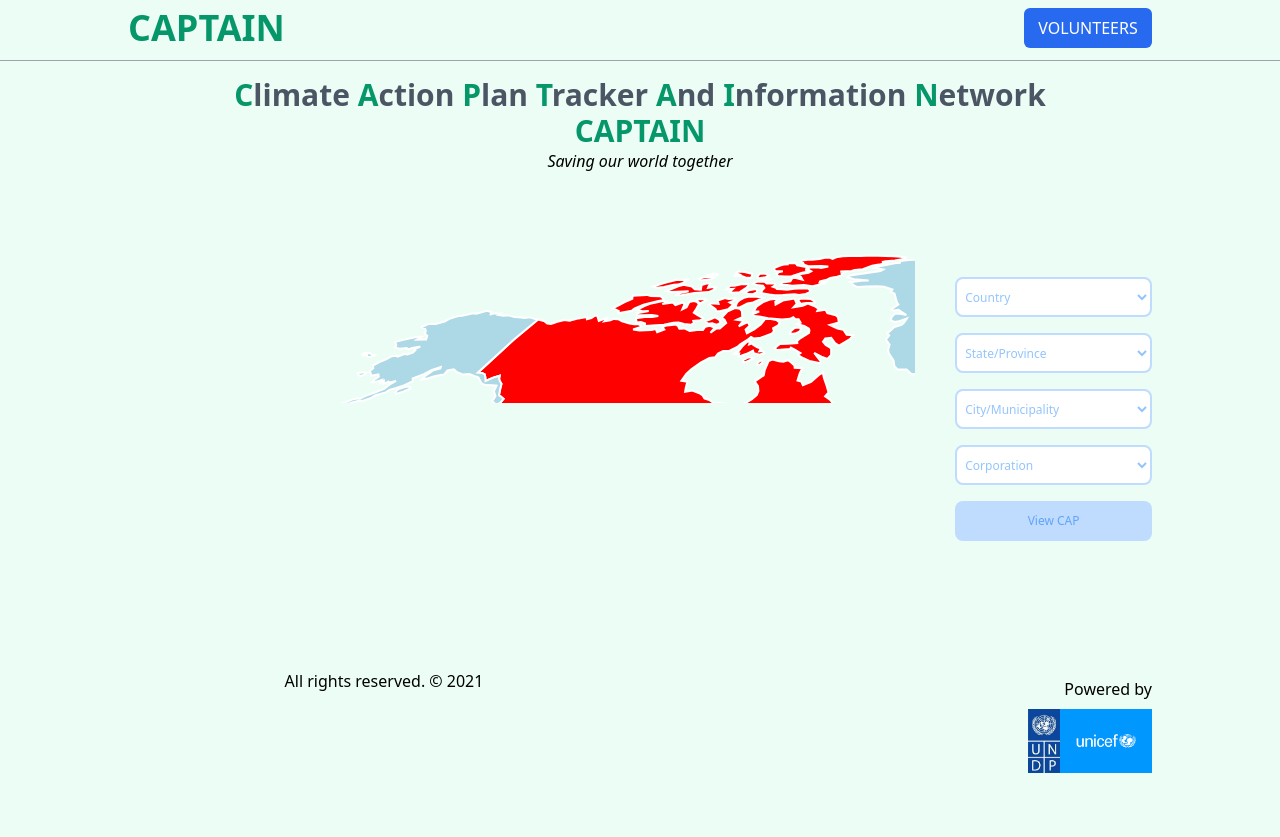
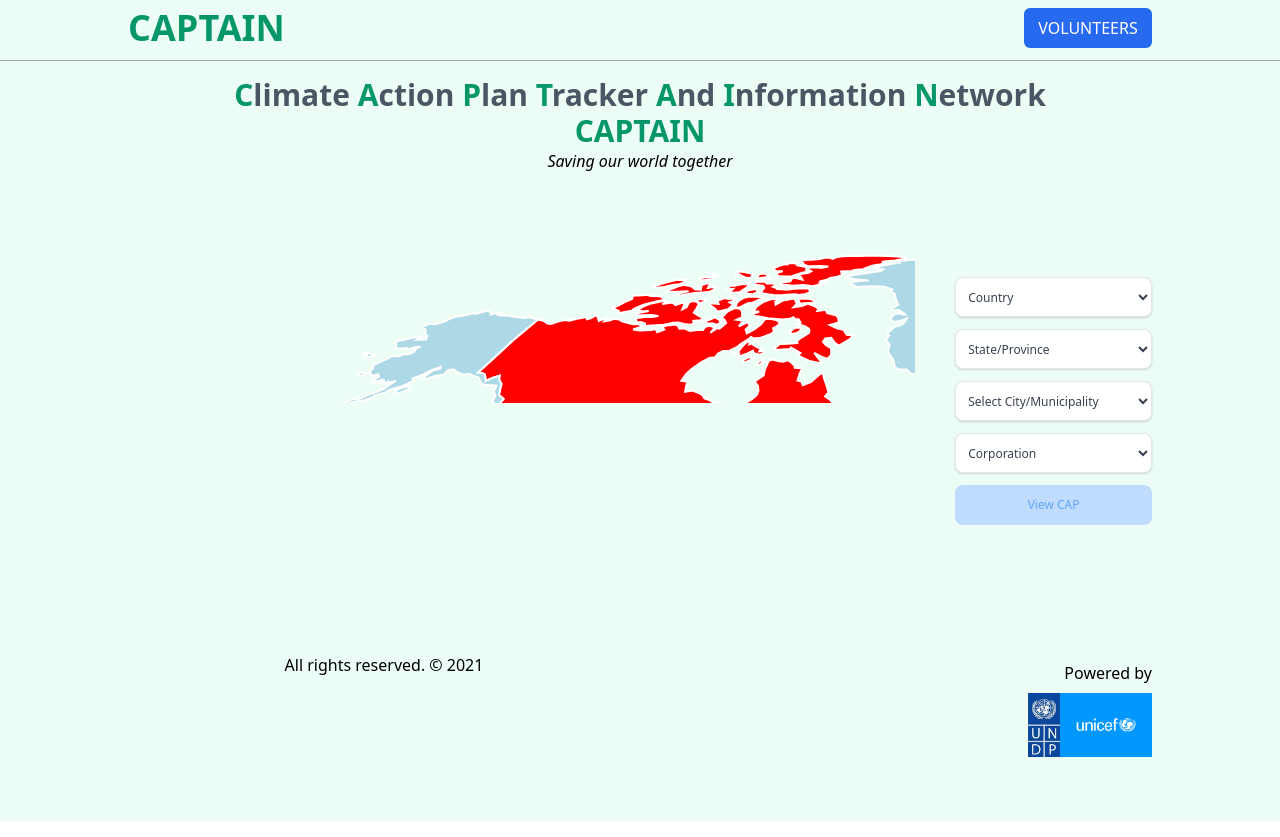
Before and after one commit to BamideleMo/captainun-front-end, a Nuxt app: page / in a window 1280 px wide. Built offline with nearby package versions, Linux system fonts and the light colour scheme.

Commit message:
edited form inputs fields

```diff
--- a/components/Countries.vue
+++ b/components/Countries.vue
@@ -1,5 +1,18 @@
 <template>
-  <span>
+  <select
+    class="
+      bg-white
+      border
+      shadow
+      w-full
+      rounded-lg
+      h-10
+      p-2
+      text-gray-700
+      focus:outline-none
+    "
+  >
+    <option value="" disabled selected>Country</option>
     <option value="Afganistan">Afghanistan</option>
     <option value="Albania">Albania</option>
     <option value="Algeria">Algeria</option>
@@ -245,8 +258,8 @@
     <option value="Yemen">Yemen</option>
     <option value="Zaire">Zaire</option>
     <option value="Zambia">Zambia</option>
-    <option value="Zimbabwe">Zimbabwe</option></span
-  >
+    <option value="Zimbabwe">Zimbabwe</option>
+  </select>
 </template>
 
 <script>
--- a/components/SortForm.vue
+++ b/components/SortForm.vue
@@ -1,39 +1,23 @@
 <template>
-  <div class="w-10/12 lg:w-full mx-auto">
+  <div class="w-7/12 lg:w-full mx-auto">
     <form class="mt-6 text-xs">
       <div class="">
-        <div class="w-1/2 float-left lg:w-full lg:float-none">
+        <div class="w-full">
+          <Countries />
+        </div>
+        <div class="w-full">
           <select
             class="
+              mt-3
               bg-white
-              w-11/12
-              lg:w-full
+              border
+              shadow
+              w-full
               rounded-lg
-              border-2 border-blue-200
-              text-blue-300
               h-10
-              px-1
+              p-2
+              text-gray-700
               focus:outline-none
-              mb-4
-            "
-          >
-            <option value="" disabled selected>Country</option>
-            <Countries />
-          </select>
-        </div>
-        <div class="w-1/2 text-right float-right lg:w-full lg:float-none">
-          <select
-            class="
-              lg:w-full
-              bg-white
-              w-11/12
-              rounded-lg
-              border-2 border-blue-200
-              text-blue-300
-              h-10
-              px-1
-              focus:outline-none
-              mb-4
             "
           >
             <option>State/Province</option>
@@ -41,39 +25,39 @@
           </select>
         </div>
       </div>
-      <div class="clear-both">
-        <div class="w-1/2 float-left lg:w-full lg:float-none">
+      <div class="">
+        <div class="w-full">
           <select
             class="
+              mt-3
               bg-white
-              w-11/12
-              lg:w-full
+              border
+              shadow
+              w-full
               rounded-lg
-              border-2 border-blue-200
-              text-blue-300
               h-10
-              px-1
+              p-2
+              text-gray-700
               focus:outline-none
-              mb-4
             "
           >
-            <option>City/Municipality</option>
+            <option>Select City/Municipality</option>
             <option>-</option>
           </select>
         </div>
-        <div class="w-1/2 text-right float-right lg:w-full lg:float-none">
+        <div class="w-full">
           <select
             class="
+              mt-3
               bg-white
-              w-11/12
-              lg:w-full
+              border
+              shadow
+              w-full
               rounded-lg
-              border-2 border-blue-200
-              text-blue-300
               h-10
-              px-1
+              p-2
+              text-gray-700
               focus:outline-none
-              mb-4
             "
           >
             <option>Corporation</option>
@@ -85,6 +69,7 @@
       <div>
         <button
           class="
+            mt-3
             bg-blue-200
             w-full
             h-10
--- a/pages/register.vue
+++ b/pages/register.vue
@@ -74,22 +74,8 @@
               Country of Residence:
             </div>
             <div class="mt-1">
-              <select
-                class="
-                  bg-white
-                  border
-                  shadow
-                  w-full
-                  rounded-lg
-                  h-10
-                  p-2
-                  text-gray-700
-                  focus:outline-none
-                "
-              >
-                <option value="" disabled selected>Select Option</option>
+
                 <Countries />
-              </select>
             </div>
           </div>
           <div class="mb-4">
```
